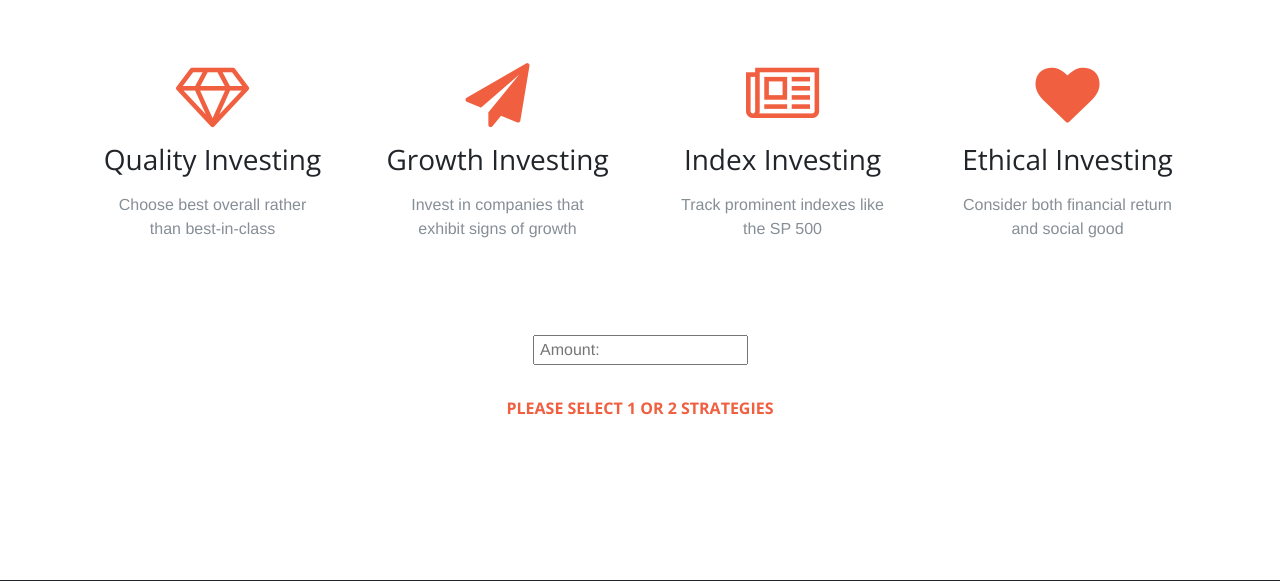
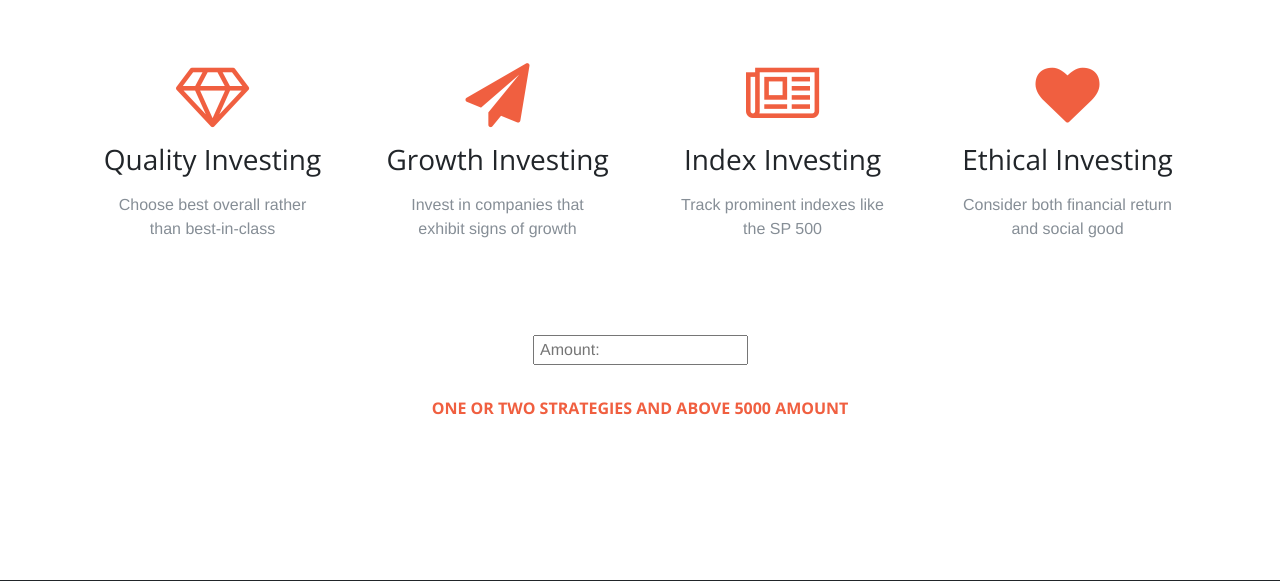
Before and after one commit to siriustom/CMPE_285_TeamProject, a Flask app: page /invest in a window 1280 px wide. Shown: the part 1018-1599 px from the top of the page. Run offline with Flask 2, Linux system fonts and the light colour scheme; some libraries are stand-ins or nearby versions.

Commit message:
all valid input ensured by ui

```diff
--- a/app/static/js/creative.js
+++ b/app/static/js/creative.js
@@ -78,7 +78,11 @@
   let crazy = window.crazy ? window.crazy : {};
   crazy.selectedStrategies = [];
 
-  // strategy selection
+  // strategy selection and input amount check
+  $(document).on("keyup", "#input_amount", function(){
+    toogleHintAndSubmitBtn();
+  });
+
   $(document).on("click", ".strategy-container", function(){
     // toggle icon visibility
     $(this).find("i.strategy-checked-icon").toggleClass("invisible");
@@ -95,24 +99,12 @@
       crazy.selectedStrategies.splice(keyIndex, 1);
     }
 
-    // toogle hint and button
-    let $selection_hint = $("#selection_hint");
-    let $submit_btn_container = $("#submit_btn_container");
-    if(crazy.selectedStrategies.length > 2 || crazy.selectedStrategies.length <= 0)
-    {
-      $selection_hint.show();
-      $submit_btn_container.hide();
-    }
-    else
-    {
-      $selection_hint.hide();
-      $submit_btn_container.show();
-    }
+    toogleHintAndSubmitBtn();
 
     console.log(crazy.selectedStrategies);
   })
 
-  // form control
+  // form submit control
   $(document).on("click", "#submit_strategy_selection", function(){
 
     let $form = $("#strategy_selection_form");
@@ -121,5 +113,38 @@
 
   });
 
+  function toogleHintAndSubmitBtn()
+  {
+    let $selection_hint = $("#selection_hint");
+    let $submit_btn_container = $("#submit_btn_container");
+    if(validStratrgiesInput())
+    {
+      $selection_hint.hide();
+      $submit_btn_container.show();
+    }
+    else
+    {
+      $selection_hint.show();
+      $submit_btn_container.hide();
+    }
+  }
+
+  function validStratrgiesInput()
+  {
+    let inputAmount = $("#input_amount").val();
+    if(!inputAmount || inputAmount.length < 1)
+    {
+      return false;
+    }
+    if(crazy.selectedStrategies.length > 2
+      || crazy.selectedStrategies.length <= 0
+      || parseFloat(inputAmount) < 5000)
+    {
+      return false;
+    }
+
+    return true;
+  }
+
 
 })(jQuery); // End of use strict
--- a/app/templates/new_index.html
+++ b/app/templates/new_index.html
@@ -122,9 +122,9 @@
           <div class="gap-small"></div>
           <div class="row">
             <div class="container text-center">
-              <input type="text" name="amount" placeholder=" Amount: " size="20">
+              <input type="text" name="amount" id="input_amount" placeholder=" Amount: " size="20">
               <div class="gap-small"></div>
-              <p class="btn btn-xl sr-button" id="selection_hint" style="color: #f05f40">Please Select 1 or 2 Strategies</p>
+              <p class="btn btn-xl sr-button" id="selection_hint" style="color: #f05f40">One or Two Strategies And above 5000 Amount</p>
               <div id="submit_btn_container">
                 <a class="btn btn-xl btn-primary" href="javascript:void(0)" id="submit_strategy_selection">Suggestion</a>
               </div>
```
